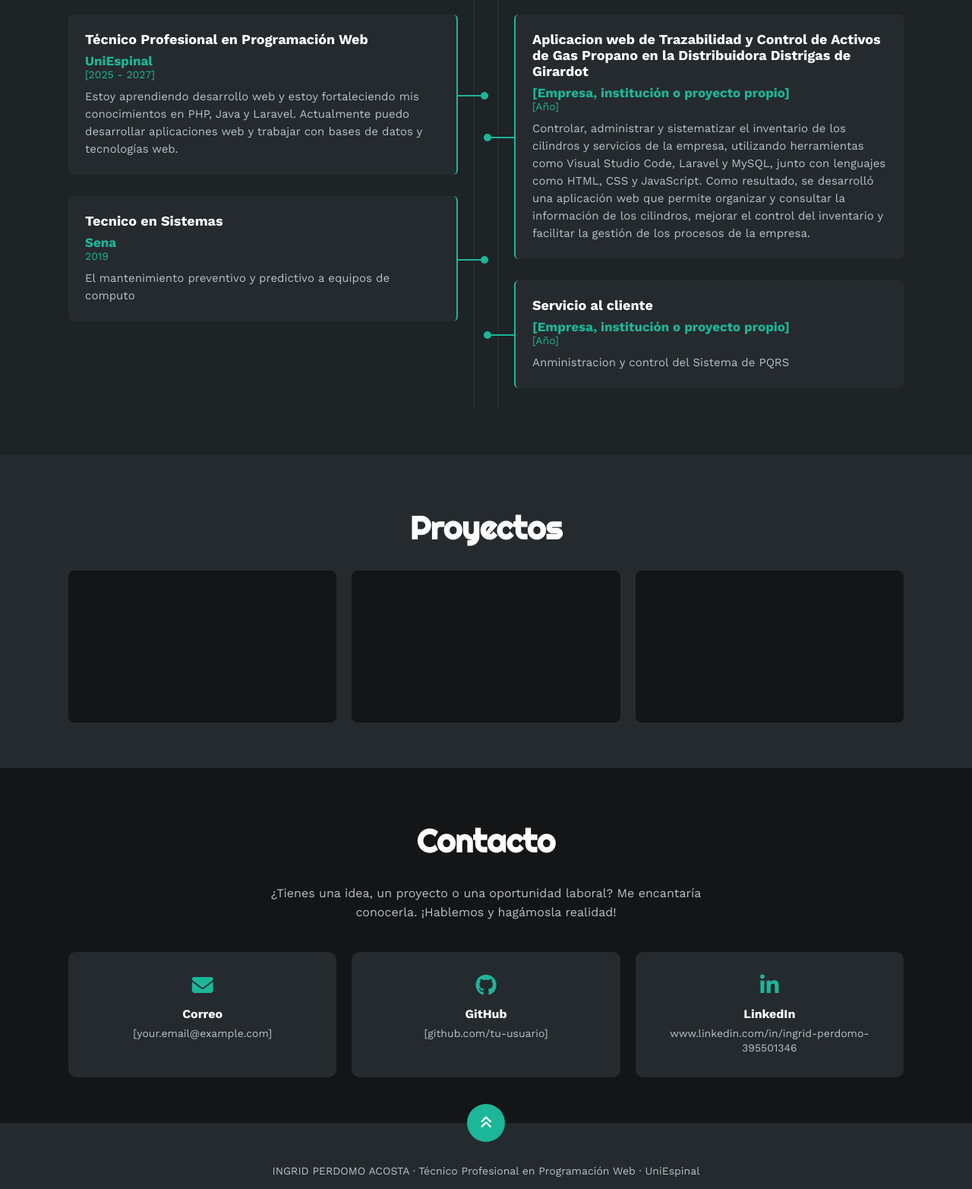
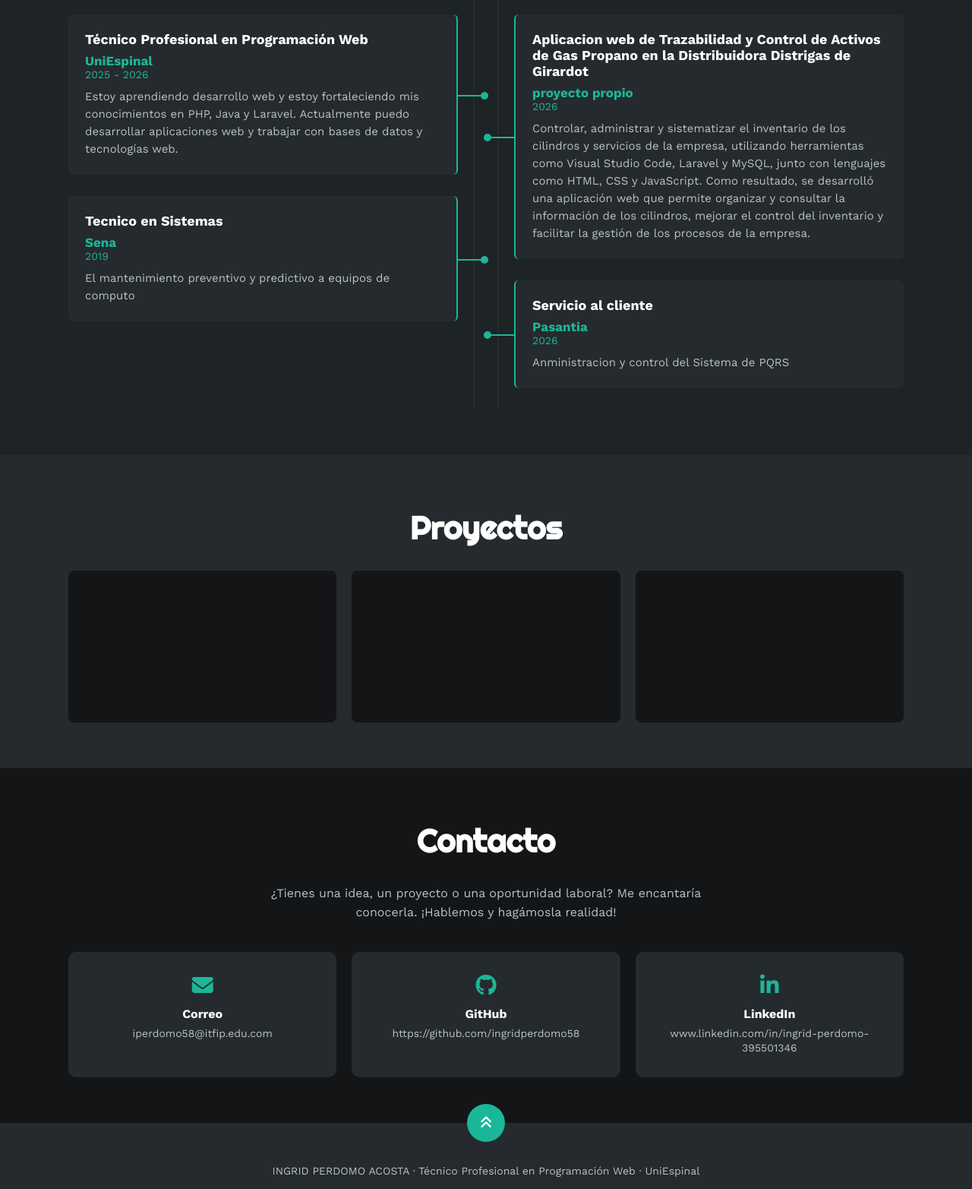
Before and after one commit to ingridperdomo58/perfil_ingridperdomo.github.io, a plain HTML site: page index.html in a window 1280 px wide. Shown: the part 2046-3611 px from the top of the page at 76% size. Drawn offline with nearby package versions, Linux system fonts and the light colour scheme.

Commit message:
Fix email link and update education/experience details
Updated email link format and corrected email address. Modified education and experience sections to reflect accurate years and roles.

```diff
--- a/index.html
+++ b/index.html
@@ -85,7 +85,7 @@
         <!-- [Replace the # with your real profile links. Delete the ones you do not use.] -->
         <a href="https://github.com/ingridperdomo58" aria-label="GitHub"><i class="fa-brands fa-github"></i></a>
         <a href="https://www.linkedin.com/in/ingrid-perdomo-395501346/" aria-label="LinkedIn"><i class="fa-brands fa-linkedin-in"></i></a>
-        <a href="main:iperdomo58@itfip.edu.co" aria-label="Email"><i class="fa-solid fa-envelope"></i></a>
+        <a href="mailto:iperdomo58@itfip.edu.co" aria-label="Email"><i class="fa-solid fa-envelope"></i></a>
       </div>
     </div>
   </section>
@@ -220,7 +220,7 @@
           <div class="item izq">
             <h4 data-i18n="edu.1.title">Técnico Profesional en Programación Web</h4>
             <span class="casa">UniEspinal</span>
-            <span class="fecha">[2025 - 2027]</span>
+            <span class="fecha">2025 - 2026</span>
             <p data-i18n="edu.1.text">Mantenimiento preventivo de equipos de computo, programacion paginas web con larabel y Mysql</p>
             <div class="conectori"><div class="circuloi"></div></div>
           </div>
@@ -245,16 +245,16 @@
           -->
           <div class="item der">
             <h4 data-i18n="exp.1.title">[Rol o tipo de proyecto]</h4>
-            <span class="casa">[Empresa, institución o proyecto propio]</span>
-            <span class="fecha">[Año]</span>
+            <span class="casa">proyecto propio</span>
+            <span class="fecha">2026</span>
             <p data-i18n="exp.1.text">[Qué hiciste, con qué herramientas y qué resultado tuvo.]</p>
             <div class="conectord"><div class="circulod"></div></div>
           </div>
 
           <div class="item der">
             <h4 data-i18n="exp.2.title">[Rol o tipo de proyecto]</h4>
-            <span class="casa">[Empresa, institución o proyecto propio]</span>
-            <span class="fecha">[Año]</span>
+            <span class="casa">Pasantia</span>
+            <span class="fecha">2026</span>
             <p data-i18n="exp.2.text">[Qué hiciste, con qué herramientas y qué resultado tuvo.]</p>
             <div class="conectord"><div class="circulod"></div></div>
           </div>
@@ -314,22 +314,22 @@
       </p>
 
       <div class="tarjetas-contacto">
-        <a class="tarjeta" href="mailto:[your.email@example.com]">
+        <a class="tarjeta" href="mailto:iperdomo58Qitfit.edu.co">
           <i class="fa-solid fa-envelope"></i>
           <strong data-i18n="contact.emailLabel">Correo</strong>
-          <span>[your.email@example.com]</span>
+          <span>iperdomo58@itfip.edu.com</span>
         </a>
 
-        <a class="tarjeta" href="#" target="_blank" rel="noopener">
+        <a class="tarjeta" href="https://github.com/ingridperdomo58" target="_blank" rel="noopener">
           <i class="fa-brands fa-github"></i>
           <strong>GitHub</strong>
-          <span>[github.com/tu-usuario]</span>
+          <span>https://github.com/ingridperdomo58</span>
         </a>
 
-        <a class="tarjeta" href="#" target="_blank" rel="noopener">
+        <a class="tarjeta" href="https://www.linkedin.com/in/ingrid-perdomo-395501346/" target="_blank" rel="noopener">
           <i class="fa-brands fa-linkedin-in"></i>
           <strong>LinkedIn</strong>
-          <span data-i18n="contact.linkedinValue">[Tu perfil profesional]</span>
+          <span data-i18n="contact.linkedinValue">ingrid-perdomo-395501346</span>
         </a>
       </div>
     </div>
```
